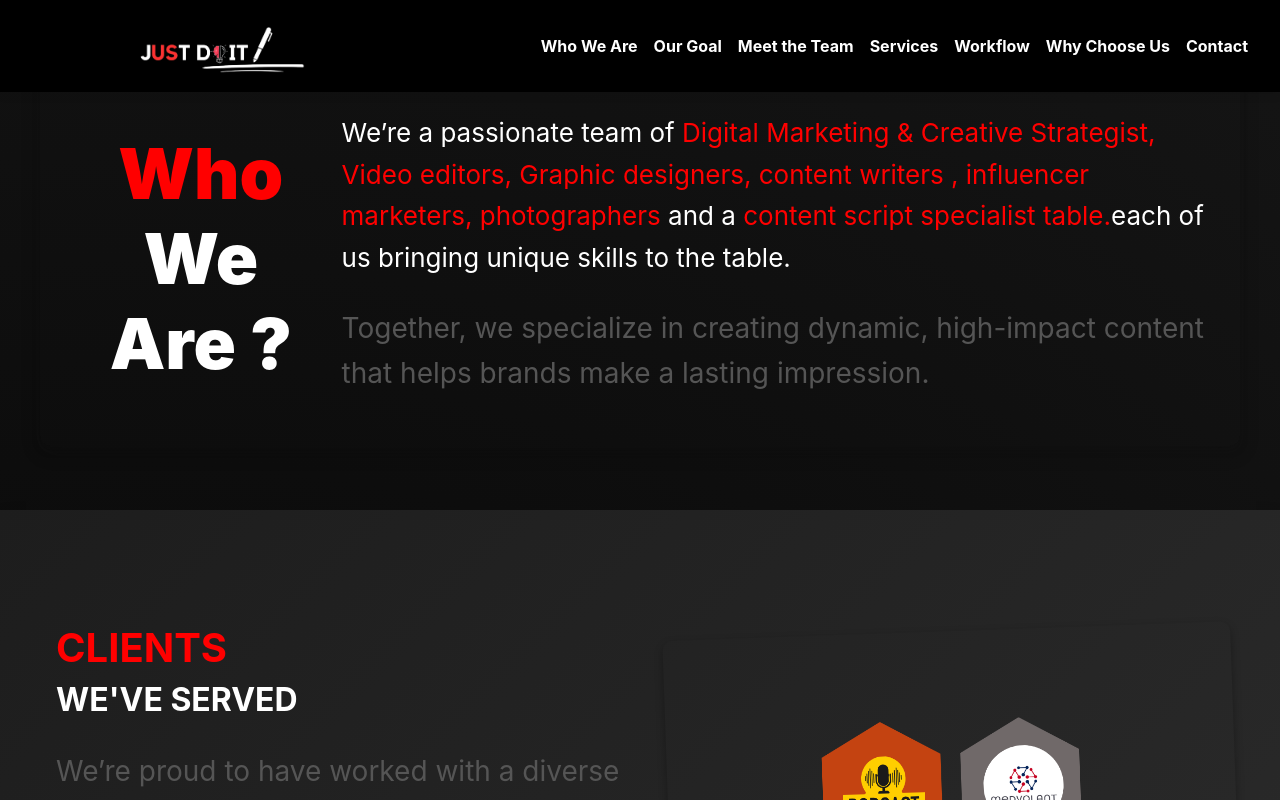
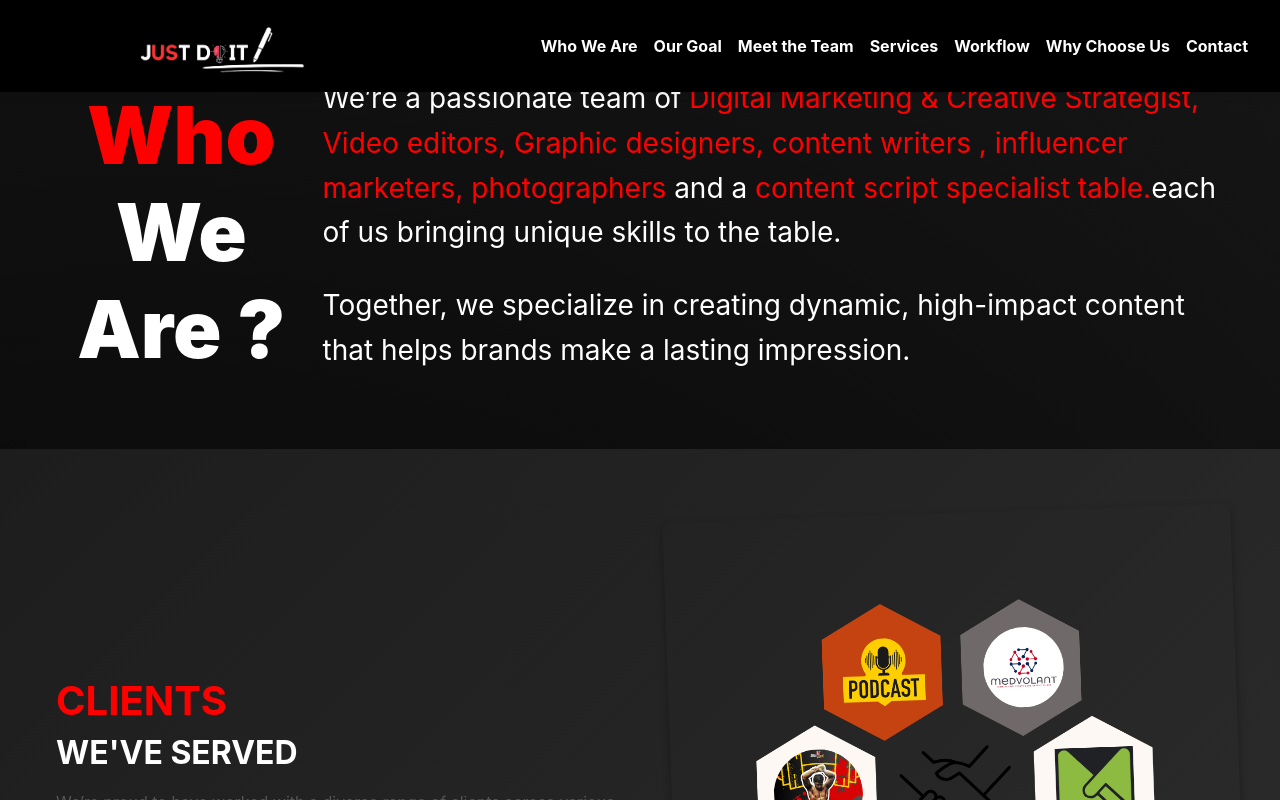
Before and after one commit to PiyushGogo/just-do-it, a React (Create React App) app in the folder just-do-it/: page / in a window 1280 px wide. Shown: the top 800 px of the page. Built offline with nearby package versions, Linux system fonts and the light colour scheme.

Commit message:
who we are section css fix

```diff
--- a/just-do-it/src/pages/Home/Home.css
+++ b/just-do-it/src/pages/Home/Home.css
@@ -23,3 +23,8 @@
   font-size: 18px;
   color: black;
 }
+.sec{
+  max-width: 1200px;
+  margin: auto;
+  padding: 2rem;
+}
--- a/just-do-it/src/pages/WhoWeAre/WhoWeAre.css
+++ b/just-do-it/src/pages/WhoWeAre/WhoWeAre.css
@@ -1,19 +1,14 @@
-.who-we-are{
+/* .who-we-are{
     color: white;
     max-width: 1200px;
     margin: auto;
     padding: 4rem 2rem;
-}
+} */
 .card{
-    /* margin: 30px 10%; */
-    padding: 20px;
-    /* background: radial-gradient(circle at 10% 20%, rgb(236, 204, 204) 0%, rgb(64, 64, 64) 90.2%); */
-    border-radius: 10px;
     display: flex;
     flex-direction: row;
     align-items: center;
     justify-content: center;
-    box-shadow: 0 4px 8px 0 rgba(19, 19, 19, 0.2), 0 6px 20px 0 rgba(18, 17, 17, 0.19);
 }
 
 
@@ -23,7 +18,7 @@
 .text_h1 h1{
     padding: 0px 20px;
     color: white;
-    font-size: 70px;
+    font-size: 80px;
     font-weight: 900;
 }
 .text_red{
@@ -32,8 +27,7 @@
 .text_blue{
     color: blue;
 }
-p{
-
+.who-we-are p{
     font-size: 28px;
     line-height: 1.6;
 }
@@ -41,13 +35,10 @@ p{
 @media (max-width: 750px) {
     .card{
         margin: 0;
-        padding: 20px;
-        background: none;
-        border-radius: 0;
         display: block;
         align-items: center;
         justify-content: center;
-        box-shadow:none
+
     }.text_h1{
         width: 100%;
     }
--- a/just-do-it/src/pages/WhoWeAre/WhoWeAre.jsx
+++ b/just-do-it/src/pages/WhoWeAre/WhoWeAre.jsx
@@ -3,7 +3,7 @@ import "./WhoWeAre.css";
 
 const WhoWeAre = () => {
   return (
-    <div className="who-we-are">
+    <div className="who-we-are sec">
       <div className="card">
         <div className="text_h1">
           <h1>
@@ -23,7 +23,7 @@ const WhoWeAre = () => {
             <span className="text_red">content script specialist table.</span>
             each of us bringing unique skills to the table.
           </p>
-          <p>
+          <p className="text_p">
             Together, we specialize in creating dynamic, high-impact content
             that helps brands make a lasting impression.
           </p>
```
